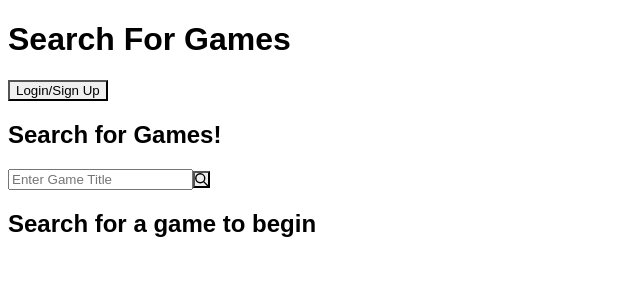
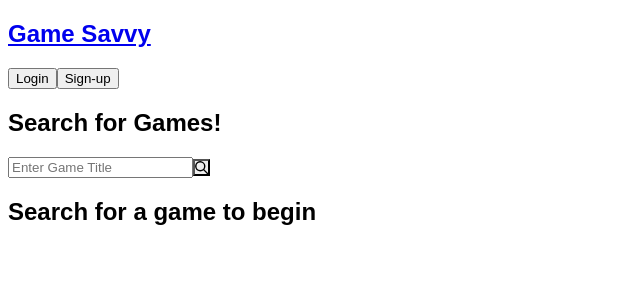
Before and after one commit to Austinma1010/gameSavvy, a React (Vite) app in the folder client/: page / in a window 1280 px wide. Shown: the top 300 px of the page, without its empty margins (0-640 px from the left). Built offline with nearby package versions, Linux system fonts and the light colour scheme.

Commit message:
got login and signup to populate page

```diff
--- a/client/src/app.jsx
+++ b/client/src/app.jsx
@@ -1,15 +1,42 @@
 import './App.css';
 import { Outlet } from 'react-router-dom';
+import {
+  ApolloClient,
+  InMemoryCache,
+  ApolloProvider,
+  createHttpLink,
+} from '@apollo/client';
+import { setContext } from '@apollo/client/link/context';
+
+const httpLink = createHttpLink({
+  uri: '/graphql',
+});
+
+const authLink = setContext((_, { headers }) => {
+  const token = localStorage.getItem('id_token');
+  return {
+    headers: {
+      ...headers,
+      authorization: token ? `Bearer ${token}` : '',
+    },
+  };
+});
 
 import Navbar from './components/NavBar';
 
+const client = new ApolloClient({
+  link: authLink.concat(httpLink),
+  cache: new InMemoryCache(),
+});
+
 function App() {
   return (
-    <>
-      <Navbar />
-      <Outlet />
-    </>
+    <ApolloProvider client={client}>
 
+        <Navbar />
+        <Outlet />
+
+    </ApolloProvider>
   );
 }
 
--- a/client/src/components/LoginForm.jsx
+++ b/client/src/components/LoginForm.jsx
@@ -12,6 +12,10 @@ import {
   Text,
   useColorModeValue,
 } from '@chakra-ui/react';
+import React, { useState } from 'react';
+
+import { useMutation,  } from '@apollo/client';
+import { LOGIN_USER } from '../utils/mutations';
 
 export default function LoginForm() {
   const [userFormData, setUserFormData] = useState({ email: '', password: '' });
--- a/client/src/components/NavBar.jsx
+++ b/client/src/components/NavBar.jsx
@@ -11,63 +11,20 @@ import { Button, Container, Card, SimpleGrid,Modal,  ModalOverlay,
 import Auth from '../utils/auth';
 
 const Navbar = () => {
-  // set modal display state
-  const [showModal, setShowModal] = useState(false);
-
   return (
     <>
-      <header bg='dark' variant='dark' expand='lg'>
-        <div >
-          <div />
-          <div>
-            <div className='ml-auto d-flex'>
-              <h1 >
-                Search For Games
-              </h1>
-              {Auth.loggedIn() ? (
-                <>
 
-                  <Button onClick={Auth.logout}>Logout</Button>
-                </>
-              ) : (
-                <Button onClick={() => setShowModal(true)}>Login/Sign Up</Button>
-              )}
-            </div>
-          </div>
-        </div>
-      </header>
-      {/* set modal data up */}
-      <Modal
-        size='lg'
-        show={showModal}
-        onHide={() => setShowModal(false)}
-        aria-labelledby='signup-modal'>
-        {/* tab container to do either signup or login component */}
-        <Container defaultActiveKey='login'>
-          <ModalCloseButton>
-            <div id='signup-modal'>
-              <div variant='pills'>
-                <li>
-                  <Link to='/login'>Login</Link>
-                </li>
-                <li>
-                  <Link to='/signup'>Sign Up</Link>
-                </li>
-              </div>
-            </div>
-          </ModalCloseButton>
-          <ModalBody>
-            {/* <div>
-              <Tab.Pane eventKey='login'>
-                <LoginForm handleModalClose={() => setShowModal(false)} />
-              </Tab.Pane>
-              <Tab.Pane eventKey='signup'>
-                <SignUpForm handleModalClose={() => setShowModal(false)} />
-              </Tab.Pane>
-            </div> */}
-          </ModalBody>
-        </Container>
-      </Modal>
+      <Link to='/'>
+      <h2>Game Savvy</h2>
+      </Link>
+      <div>
+        <Link to='/login'>
+          <button>Login</button>
+        </Link>
+        <Link to='/Signup'>
+          <button>Sign-up</button>
+        </Link>
+      </div>
     </>
   );
 };
--- a/client/src/components/SignupForm.jsx
+++ b/client/src/components/SignupForm.jsx
@@ -16,6 +16,8 @@ import {
 } from '@chakra-ui/react';
 import { useState } from 'react';
 import { ViewIcon, ViewOffIcon } from '@chakra-ui/icons';
+import { useMutation,  } from '@apollo/client';
+import { ADD_USER } from '../utils/mutations';
 import Auth from '../utils/auth';
 export default function SignupForm() {
   const [showPassword, setShowPassword] = useState(false);
```
